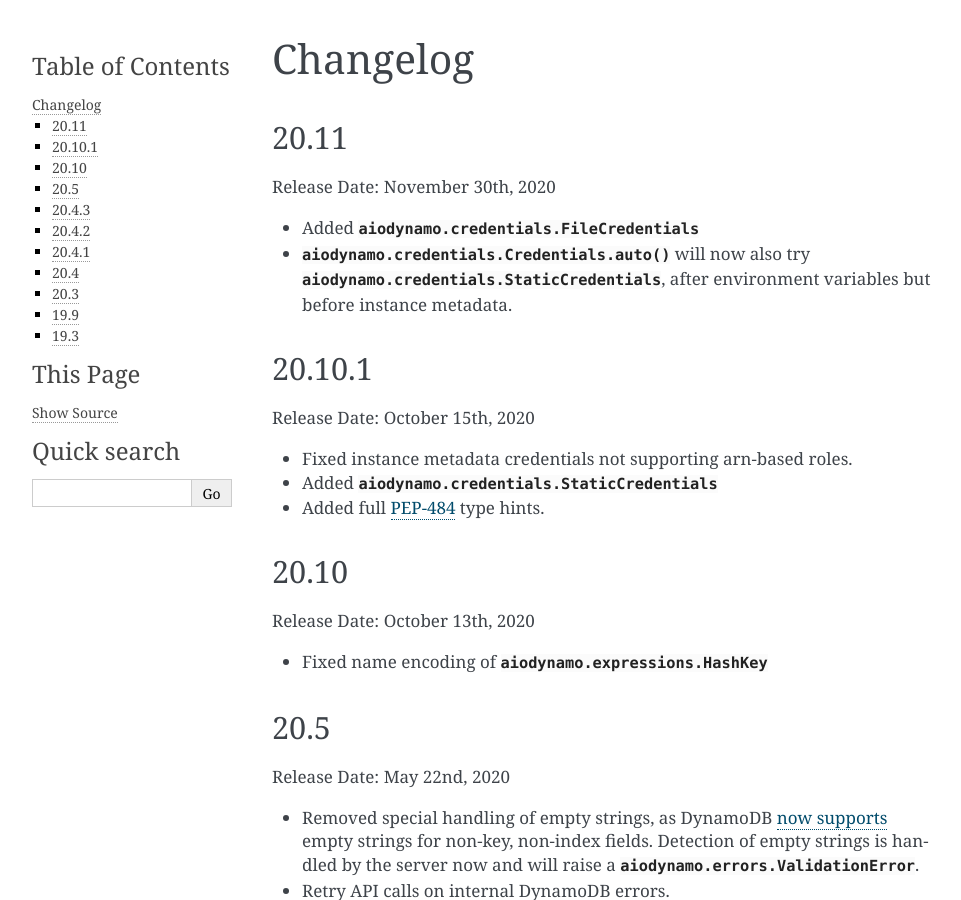
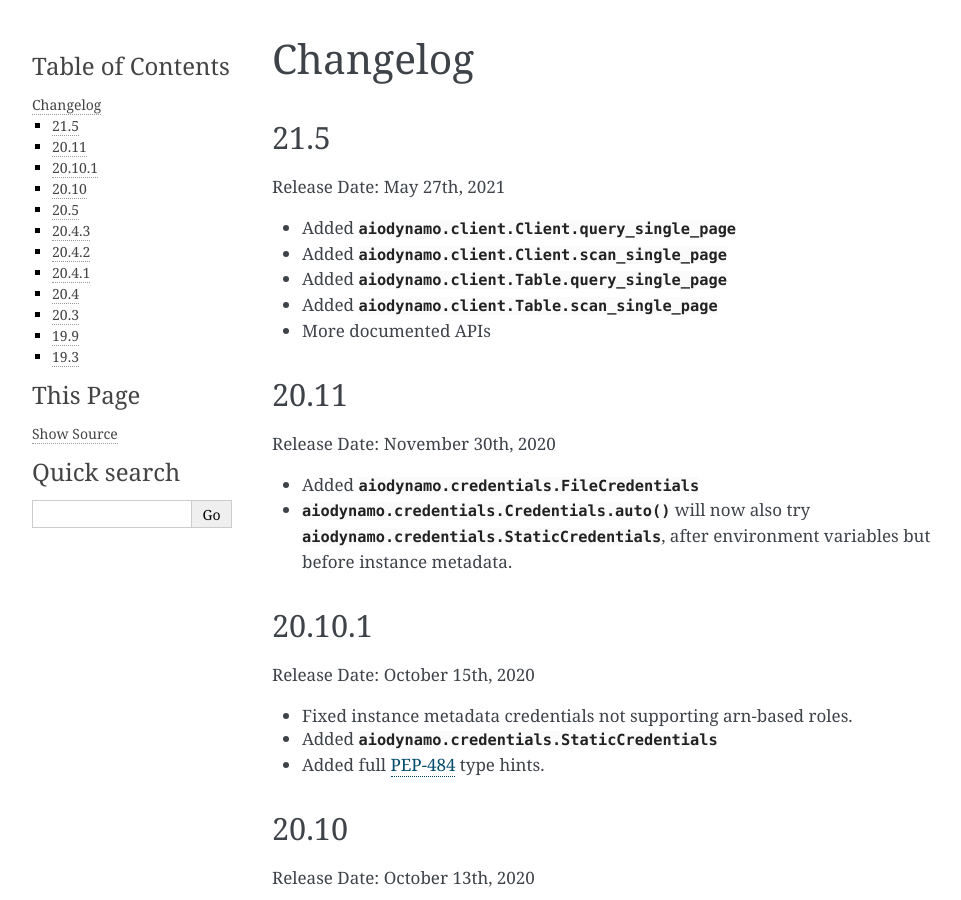
Before and after one commit to HENNGE/aiodynamo, a Sphinx documentation site: the page built from docs/changelog.rst, in a window 1280 px wide and 900 px high. Shown: the whole window, without its empty margins (148-1109 px from the left). Built offline with Sphinx 7.4.7, drawn with Linux system fonts in a browser that asks for light colours.

Commit message:
Release 21.5
* Added aiodynamo.client.Client.query_single_page
* Added aiodynamo.client.Client.scan_single_page
* Added aiodynamo.client.Table.query_single_page
* Added aiodynamo.client.Table.scan_single_page
* More documented APIs

```diff
--- a/docs/changelog.rst
+++ b/docs/changelog.rst
@@ -1,5 +1,16 @@
 Changelog
 =========
+
+21.5
+----
+
+Release Date: May 27th, 2021
+
+* Added :py:class:`aiodynamo.client.Client.query_single_page`
+* Added :py:class:`aiodynamo.client.Client.scan_single_page`
+* Added :py:class:`aiodynamo.client.Table.query_single_page`
+* Added :py:class:`aiodynamo.client.Table.scan_single_page`
+* More documented APIs
 
 20.11
 -----
--- a/pyproject.toml
+++ b/pyproject.toml
@@ -1,6 +1,6 @@
 [tool.poetry]
 name = "aiodynamo"
-version = "20.11"
+version = "21.5"
 description = "Asyncio DynamoDB client"
 authors = ["Jonas Obrist <jonas.obrist@hennge.com>"]
 license = "Apache-2.0"
```
